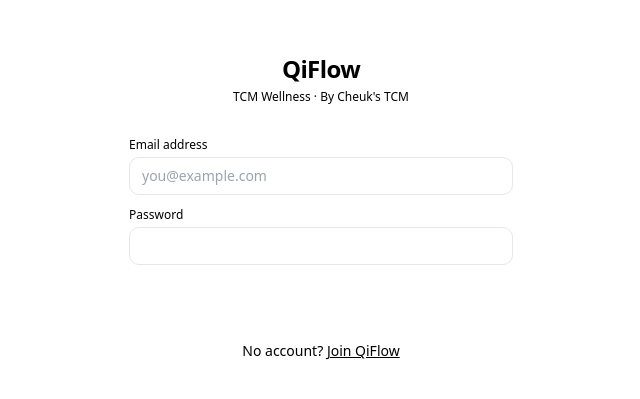
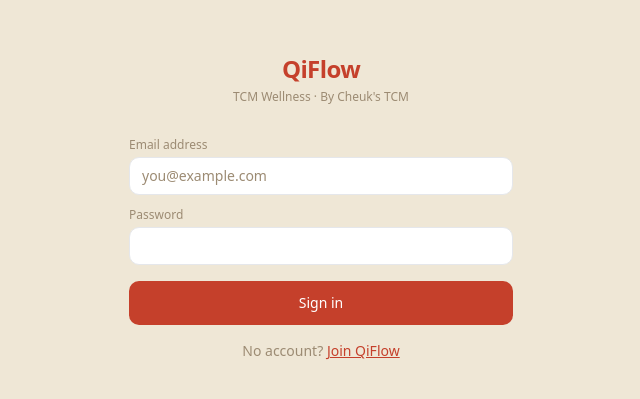
Before and after one commit to mikeiccip/qiflow-app, a Next.js app: page /login in a window 1280 px wide. Shown: the part 193-592 px from the top of the page, without its empty margins (319-959 px from the left). Built offline with nearby package versions, Linux system fonts and the light colour scheme.

Commit message:
fix: add missing CSS variables and Tailwind colour tokens

```diff
--- a/src/app/globals.css
+++ b/src/app/globals.css
@@ -8,4 +8,13 @@
   --cinnabar: #C5402B;
   --tea: #9C8B73;
   --gold: #C2974D;
+
+  --primary: #C5402B;
+  --primary-foreground: #ffffff;
+  --surface: #ffffff;
+  --background: #EFE7D6;
+  --text-primary: #201B16;
+  --text-secondary: #9C8B73;
+  --error: #C5402B;
+  --border: #e2d9cc;
 }
--- a/tailwind.config.ts
+++ b/tailwind.config.ts
@@ -14,6 +14,14 @@ const config: Config = {
         cinnabar: '#C5402B',
         tea: '#9C8B73',
         gold: '#C2974D',
+        primary: 'var(--primary)',
+        surface: 'var(--surface)',
+        background: 'var(--background)',
+        error: 'var(--error)',
+        text: {
+          primary: 'var(--text-primary)',
+          secondary: 'var(--text-secondary)',
+        },
       },
       fontFamily: {
         serif: ['Fraunces', 'Georgia', 'serif'],
```
